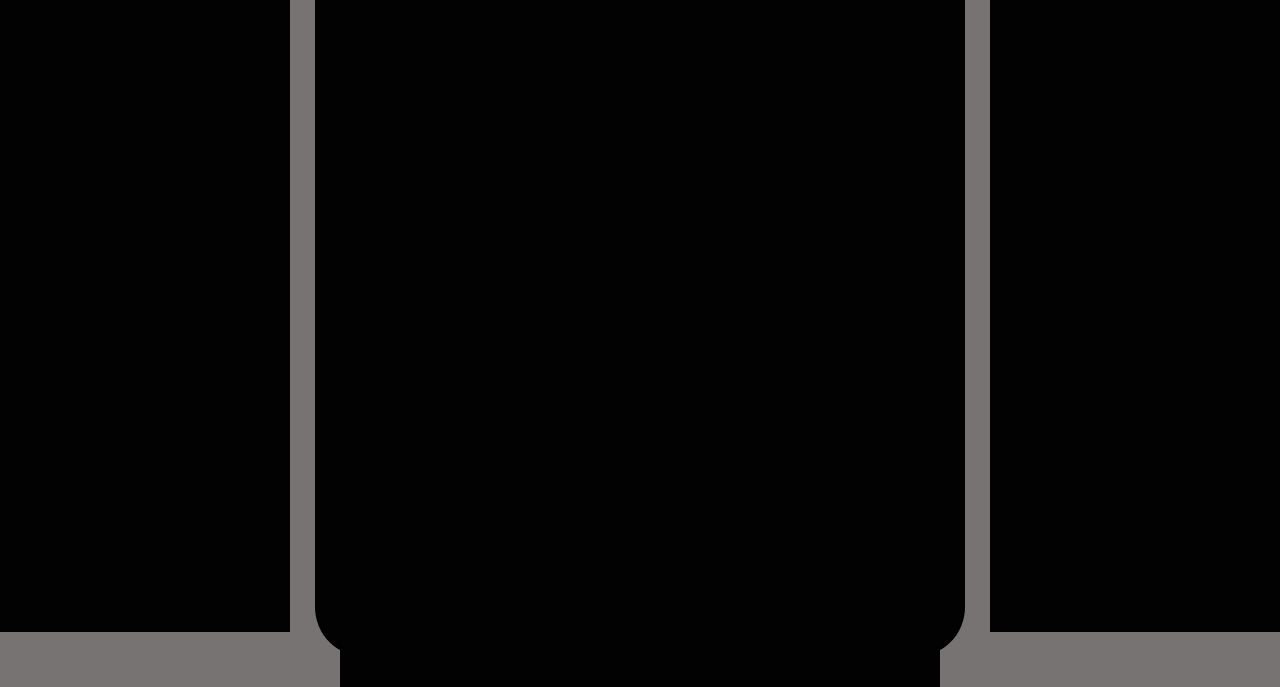
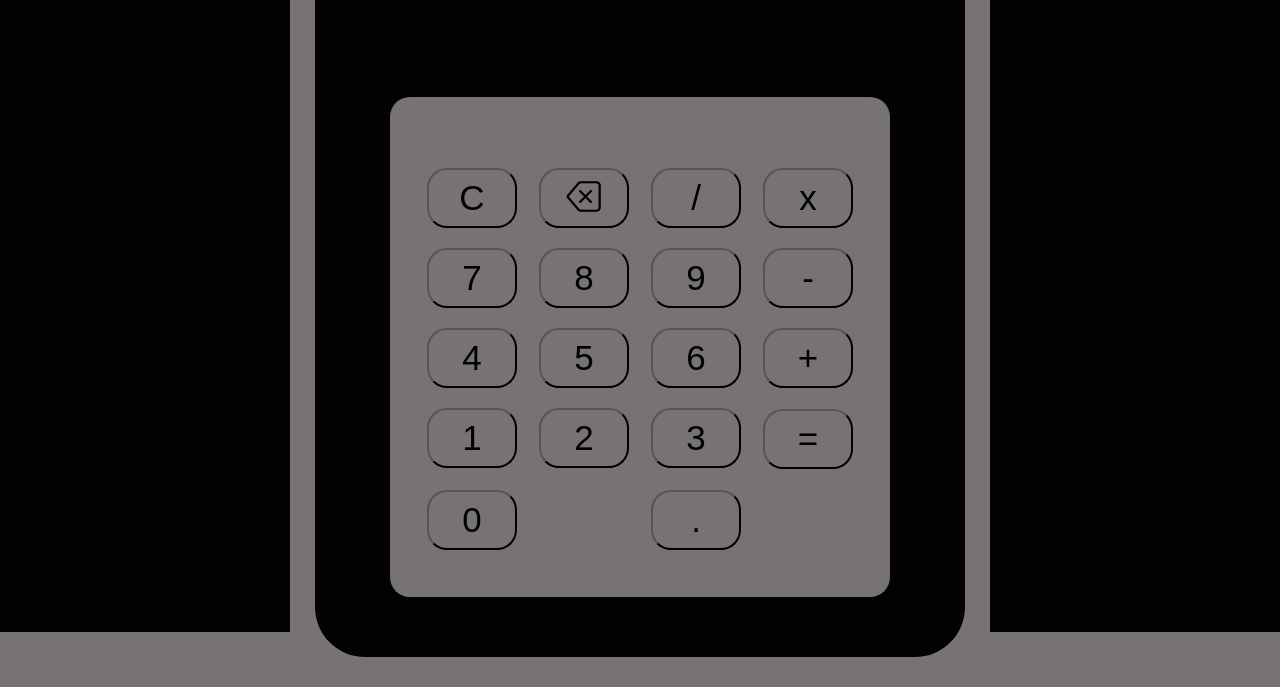
Before and after one commit to ssavioRosa/calculadora, a plain HTML site: page index.html in a window 1280 px wide. Shown: the part 168-855 px from the top of the page. Drawn offline with nearby package versions, Linux system fonts and the light colour scheme.

Commit message:
segundo commit

```diff
--- a/css/style.css
+++ b/css/style.css
@@ -39,7 +39,7 @@ body{
 .flex{
     justify-content: space-around;
     width: 600px;
-    height: 800px;
+    height: 700px;
     justify-content: center;
     align-items: center;
     margin: 0 auto;
@@ -67,3 +67,35 @@ body{
     font-size: 65px;
     background-color: transparent !important;
 }
+.botoes{
+    width: 500px;
+    margin: auto;
+    height: 500px;
+    border-radius: 20px;
+    margin-top: 100px;
+
+}
+table{
+    align-items: center;
+    margin: auto;
+    margin-top: 100px;
+    padding-top: 60px;
+    border-radius: 20px;
+}
+
+.botao{
+    font-size: 35px;
+    height: 60px;
+    width: 90px;
+    border-radius: 20px;
+    transition: .2s;
+
+}
+.botao:hover{
+    transform: scale(1.05);
+    box-shadow: 0 0 8px rgb(2, 2, 2);
+    cursor: pointer;
+}
+td{
+    padding: 2% 10px;
+}
--- a/index.html
+++ b/index.html
@@ -5,6 +5,11 @@
         <meta name="viewport" content="width=device-width, initial-scale=1.0">
         <script src="js\index.js"></script>
         <link rel="stylesheet" href="css\style.css">
+
+        <link
+            href="https://cdn.jsdelivr.net/npm/bootstrap-icons/font/bootstrap-icons.css"
+            rel="stylesheet">
+
         <title>Calculadora</title>
     </head>
     <body>
@@ -19,7 +24,39 @@
                         </div>
                     </div>
                     <div class="botoes">
+                        <table>
+                           <tr>
+                            <td><button class="botao">C</button></td>
+                            <td><button class="botao"><i class="bi bi-backspace"></i></button></td>
+                            <td><button class="botao">/</button></td>
+                            <td><button class="botao">x</button></td>
+                           </tr>
+                           <tr>
+                            <td><button class="botao" onclick="insert('7')">7</button></td>
+                            <td><button class="botao" onclick="insert('8')">8</button></td>
+                            <td><button class="botao" onclick="insert('9')">9</button></td>
+                            <td><button class="botao" >-</button></td>
+                           </tr>
+                           <tr>
+                            <td><button class="botao" onclick="insert('4')">4</button></td>
+                            <td><button class="botao" onclick="insert('5')">5</button></td>
+                            <td><button class="botao" onclick="insert('6')">6</button></td>
+                            <td><button class="botao" >+</button></td>
+                           </tr>
+                           <tr>
+                            <td><button class="botao" onclick="insert('1')">1</button></td>
+                            <td><button class="botao" onclick="insert('2')">2</button></td>
+                            <td><button class="botao" onclick="insert('3')">3</button></td>
+                            <td rowspan="2"><button class="botao">=</button></td>
+                           </tr>
+                           <tr>
+                            <tr>
+                                <td colspan="2"><button class="botao" onclick="insert('0')">0</button></td>
+                                <td><button class="botao" type="submit">.</button></td>
+                            </tr>
 
+
+                        </table>
                     </div>
                 </div>
             </div>
--- a/js/index.js
+++ b/js/index.js
@@ -0,0 +1,11 @@
+function insert(num) {
+    let mostra = document.getElementById('mostra');
+    let numero = mostra.textContent.trim(); // Remova os espaços em branco do início e do fim
+
+    // Verifique se o conteúdo atual é apenas "Calcule!"
+    if (numero === "Calcule !") {
+        mostra.innerHTML = num;
+    } else {
+        mostra.innerHTML += num;
+    }
+}
```
